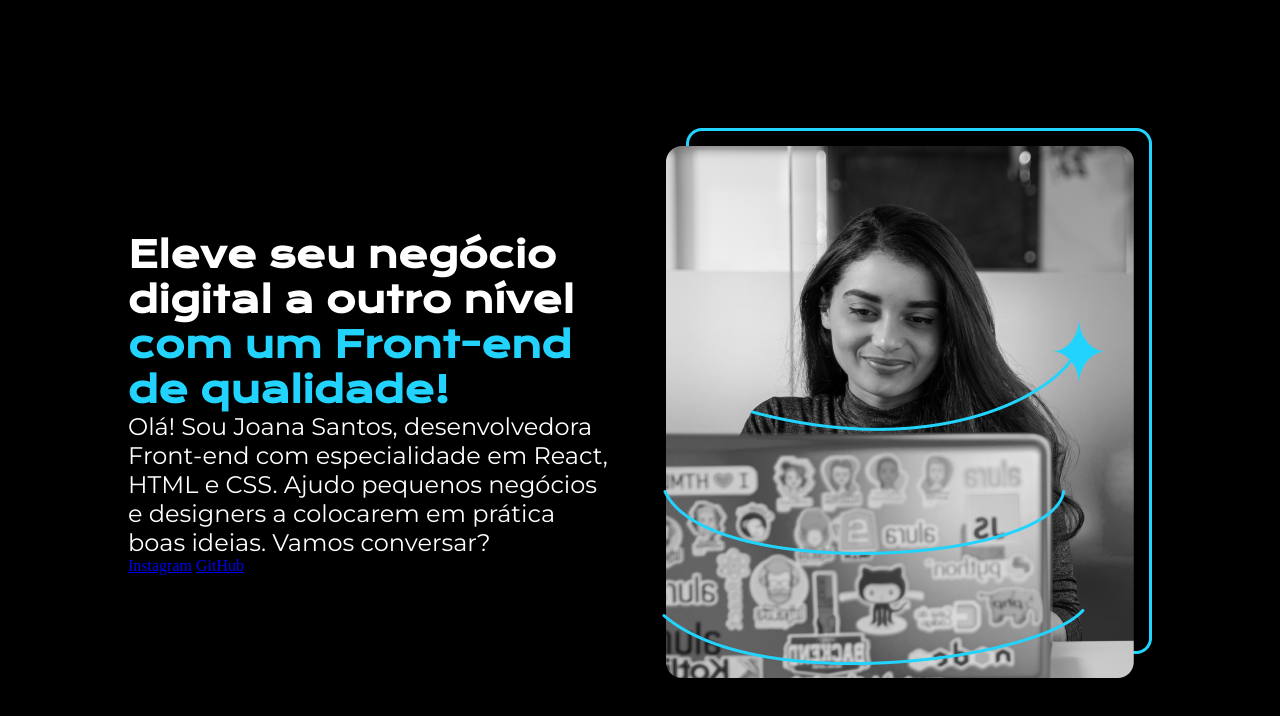
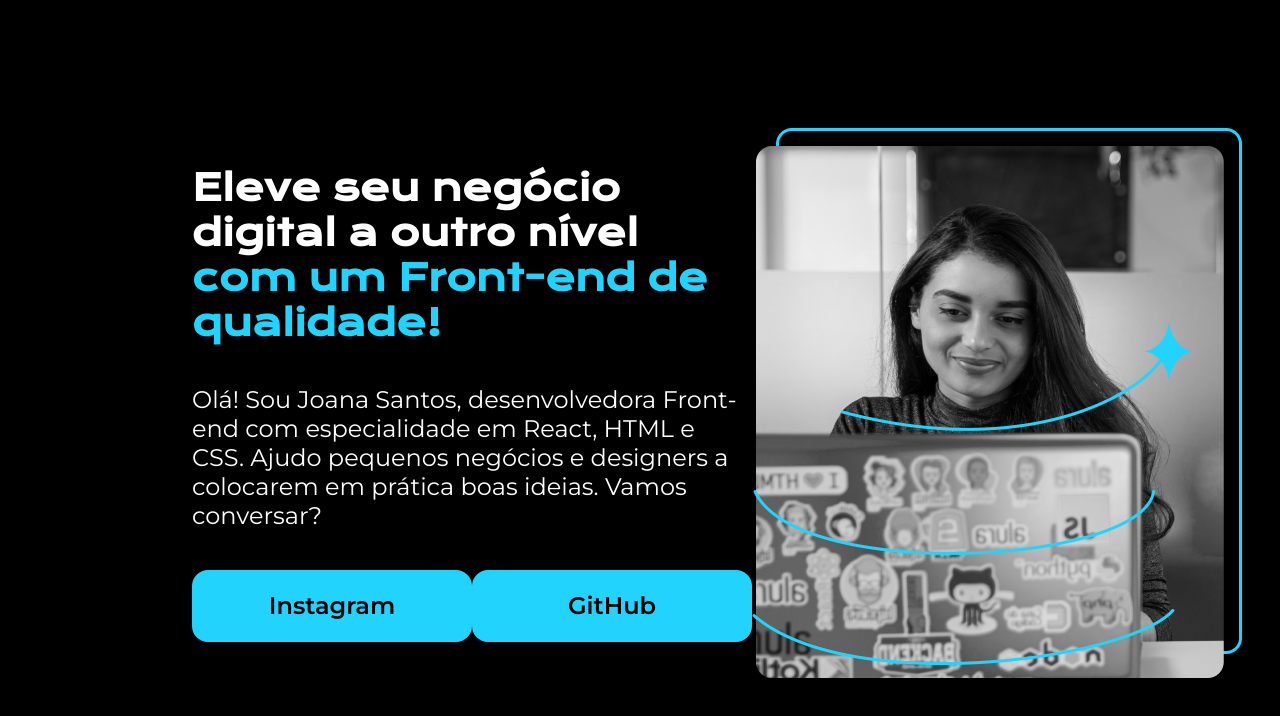
Before and after one commit to KaianLuciano/html-css-course, a plain HTML site: page index.html in a window 1280 px wide. Drawn offline with nearby package versions, Linux system fonts and the light colour scheme.

Commit message:
Finalized 5 module of course HTML and CSS

```diff
--- a/index.html
+++ b/index.html
@@ -17,8 +17,10 @@
                 </strong></h1>
                 <p class="apresentacao__conteudo__paragrafo">Olá! Sou Joana Santos, desenvolvedora Front-end com especialidade em React, HTML e CSS.
                     Ajudo pequenos negócios e designers a colocarem em prática boas ideias. Vamos conversar?</p>
-                <a href="https://www.instagram.com/ka.i.an/">Instagram</a>
-                <a href="https://github.com/KaianLuciano">GitHub</a>
+                <div class="apresentacao__links">
+                    <a class="apresentacao__links__botoes" href="https://www.instagram.com/ka.i.an/">Instagram</a>
+                    <a class="apresentacao__links__botoes" href="https://github.com/KaianLuciano">GitHub</a>
+                </div>
             </section>
             <img src="Imagem.png" alt="Foto da Joana Santos Programando">
         </main>
--- a/style.css
+++ b/style.css
@@ -17,14 +17,17 @@ body {
 }
 
 .apresentacao {
-    margin: 10%;
+    margin: 10% 15%;
     display: flex;
     align-items: center;
     justify-content: space-between;
 }
 
 .apresentacao__conteudo {
-    width: 482px;
+    width: 615px;
+    display: flex;
+    flex-direction: column;
+    gap: 40px;
 }
 
 .apresentacao__conteudo__titulo {
@@ -36,3 +39,21 @@ body {
     font-size: 24px;
     font-family: "Montserrat", sans-serif;
 }
+
+.apresentacao__links {
+    display: flex;
+    justify-content: space-between;
+}
+
+.apresentacao__links__botoes {
+    background-color: #22D4FD;
+    width: 280px;
+    text-align: center;
+    border-radius: 16px;
+    font-size: 24px;
+    font-weight: 600;
+    padding: 21.5px 0;
+    text-decoration: none;
+    color: black;
+    font-family: "Montserrat", sans-serif;
+}
```
